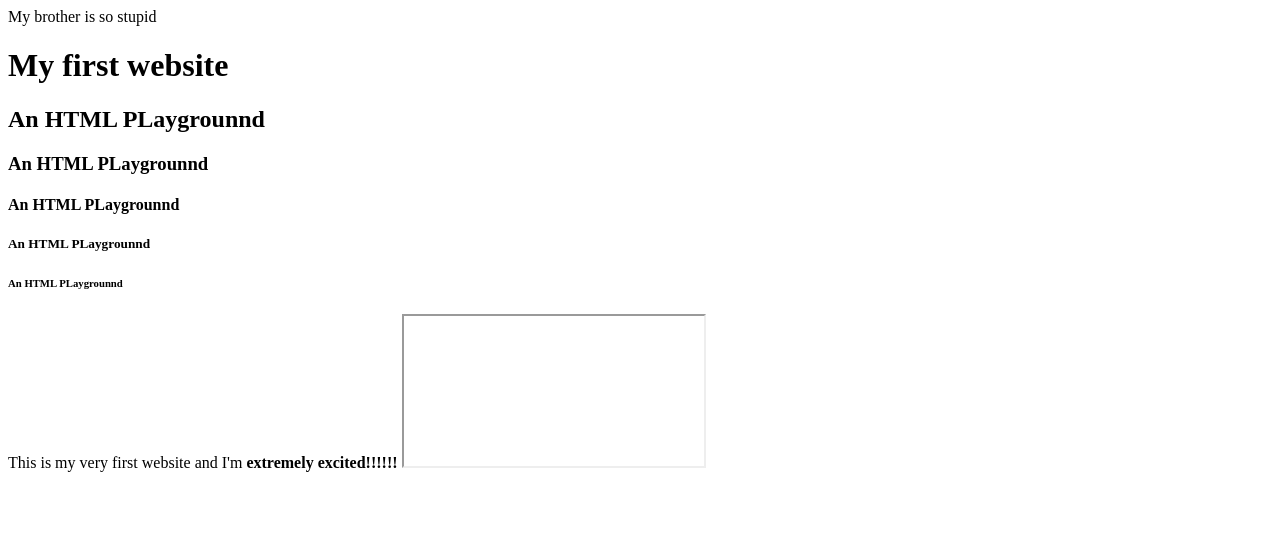
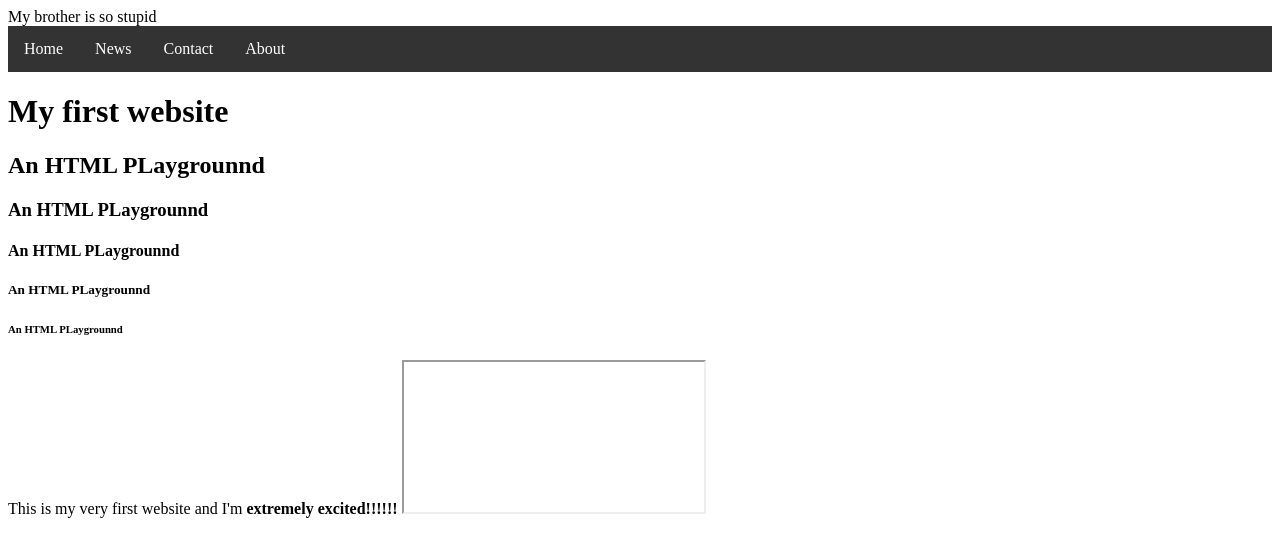
Before and after one commit to jdidopici/jdidopici, a plain HTML site: page index.html.html in a window 1280 px wide. Drawn offline with Linux system fonts and the light colour scheme.

Commit message:
Add files via upload

```diff
--- a/index.html.html
+++ b/index.html.html
@@ -4,8 +4,38 @@
         <meta charset="utf-8">
         <meta name="viewport" content="width, initial-scale=1"
         <title>My brother is so stupid</title>
+        <style>
+          ul {
+            list-style-type: none;
+            margin: 0;
+            padding: 0;
+            overflow: hidden;
+            background-color: #333;
+          }
+
+          li {
+            float: left;
+          }
+
+          li a {
+            display: block;
+            color: white;
+            text-align: center;
+            padding: 14px 16px;
+            text-decoration: none;
+          }
+
+          li a:hover {
+            background-color: #111;
+        </style>
     </head>
     </body>
+    <ul>
+        <li><a class="active" href="#home">Home</a></li>
+        <li><a href="#news">News</a></li>
+        <li><a href="#contact">Contact</a></li>
+        <li><a href="#about">About</a></li>
+      </ul>
         <h1>My first website</h1>
         <h2>An HTML PLaygrounnd</h2>
         <h3>An HTML PLaygrounnd</h3>
```
